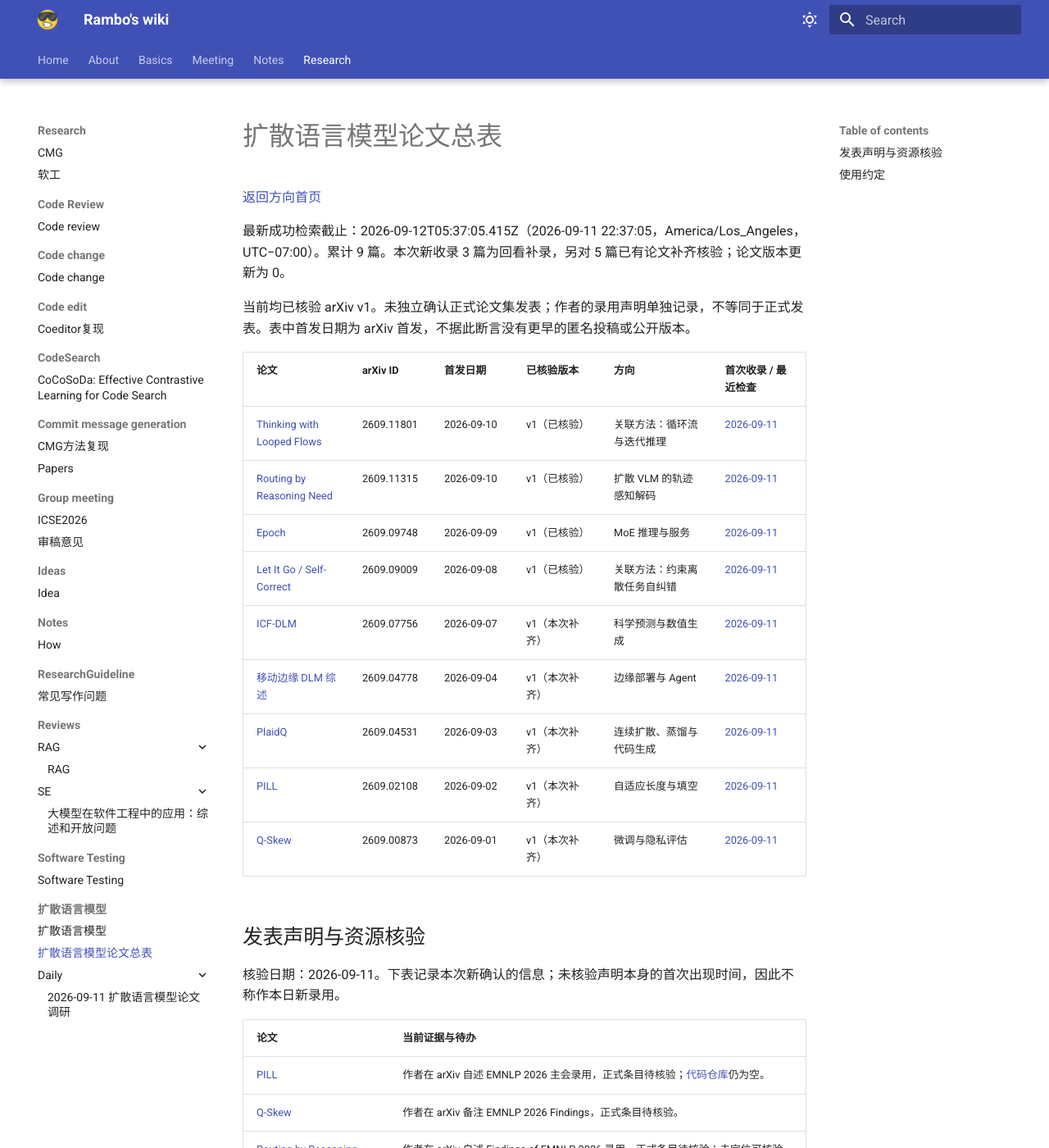
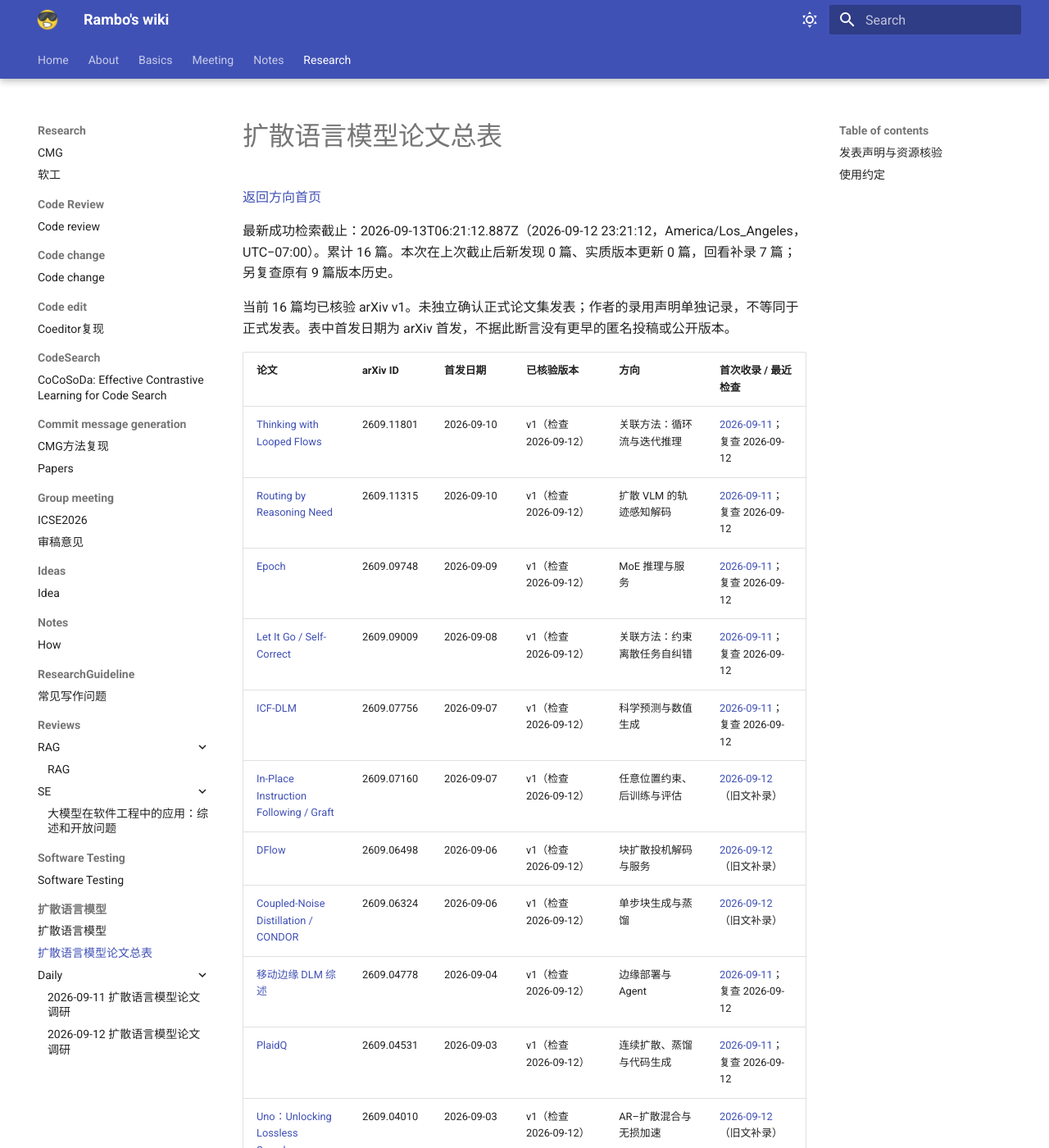
Before and after one commit to Rambo55555/wiki, an MkDocs documentation site: the page built from docs/Research/扩散语言模型/papers.md, in a window 1280 px wide and 1400 px high. Shown: the whole window at 82% size. Built offline with MkDocs 1.6.1 and Material for MkDocs 9.7.7, drawn with Linux system fonts in a browser that asks for light colours; some of the changed text lies outside the part shown.

Commit message:
docs(research): add 2026-09-12 diffusion language model review

```diff
--- a/docs/Research/扩散语言模型/papers.md
+++ b/docs/Research/扩散语言模型/papers.md
@@ -2,37 +2,51 @@
 
 [返回方向首页](index.md)
 
-最新成功检索截止：2026-09-12T05:37:05.415Z（2026-09-11 22:37:05，America/Los_Angeles，UTC−07:00）。累计 9 篇。本次新收录 3 篇为回看补录，另对 5 篇已有论文补齐核验；论文版本更新为 0。
+最新成功检索截止：2026-09-13T06:21:12.887Z（2026-09-12 23:21:12，America/Los_Angeles，UTC−07:00）。累计 16 篇。本次在上次截止后新发现 0 篇、实质版本更新 0 篇，回看补录 7 篇；另复查原有 9 篇版本历史。
 
-当前均已核验 arXiv v1。未独立确认正式论文集发表；作者的录用声明单独记录，不等同于正式发表。表中首发日期为 arXiv 首发，不据此断言没有更早的匿名投稿或公开版本。
+当前 16 篇均已核验 arXiv v1。未独立确认正式论文集发表；作者的录用声明单独记录，不等同于正式发表。表中首发日期为 arXiv 首发，不据此断言没有更早的匿名投稿或公开版本。
 
 | 论文 | arXiv ID | 首发日期 | 已核验版本 | 方向 | 首次收录 / 最近检查 |
 | --- | --- | --- | --- | --- | --- |
-| [Thinking with Looped Flows](https://arxiv.org/abs/2609.11801) | 2609.11801 | 2026-09-10 | v1（已核验） | 关联方法：循环流与迭代推理 | [2026-09-11](daily/2026-09-11.md) |
-| [Routing by Reasoning Need](https://arxiv.org/abs/2609.11315) | 2609.11315 | 2026-09-10 | v1（已核验） | 扩散 VLM 的轨迹感知解码 | [2026-09-11](daily/2026-09-11.md) |
-| [Epoch](https://arxiv.org/abs/2609.09748) | 2609.09748 | 2026-09-09 | v1（已核验） | MoE 推理与服务 | [2026-09-11](daily/2026-09-11.md) |
-| [Let It Go / Self-Correct](https://arxiv.org/abs/2609.09009) | 2609.09009 | 2026-09-08 | v1（已核验） | 关联方法：约束离散任务自纠错 | [2026-09-11](daily/2026-09-11.md) |
-| [ICF-DLM](https://arxiv.org/abs/2609.07756) | 2609.07756 | 2026-09-07 | v1（本次补齐） | 科学预测与数值生成 | [2026-09-11](daily/2026-09-11.md) |
-| [移动边缘 DLM 综述](https://arxiv.org/abs/2609.04778) | 2609.04778 | 2026-09-04 | v1（本次补齐） | 边缘部署与 Agent | [2026-09-11](daily/2026-09-11.md) |
-| [PlaidQ](https://arxiv.org/abs/2609.04531) | 2609.04531 | 2026-09-03 | v1（本次补齐） | 连续扩散、蒸馏与代码生成 | [2026-09-11](daily/2026-09-11.md) |
-| [PILL](https://arxiv.org/abs/2609.02108) | 2609.02108 | 2026-09-02 | v1（本次补齐） | 自适应长度与填空 | [2026-09-11](daily/2026-09-11.md) |
-| [Q-Skew](https://arxiv.org/abs/2609.00873) | 2609.00873 | 2026-09-01 | v1（本次补齐） | 微调与隐私评估 | [2026-09-11](daily/2026-09-11.md) |
+| [Thinking with Looped Flows](https://arxiv.org/abs/2609.11801) | 2609.11801 | 2026-09-10 | v1（检查 2026-09-12） | 关联方法：循环流与迭代推理 | [2026-09-11](daily/2026-09-11.md)；复查 2026-09-12 |
+| [Routing by Reasoning Need](https://arxiv.org/abs/2609.11315) | 2609.11315 | 2026-09-10 | v1（检查 2026-09-12） | 扩散 VLM 的轨迹感知解码 | [2026-09-11](daily/2026-09-11.md)；复查 2026-09-12 |
+| [Epoch](https://arxiv.org/abs/2609.09748) | 2609.09748 | 2026-09-09 | v1（检查 2026-09-12） | MoE 推理与服务 | [2026-09-11](daily/2026-09-11.md)；复查 2026-09-12 |
+| [Let It Go / Self-Correct](https://arxiv.org/abs/2609.09009) | 2609.09009 | 2026-09-08 | v1（检查 2026-09-12） | 关联方法：约束离散任务自纠错 | [2026-09-11](daily/2026-09-11.md)；复查 2026-09-12 |
+| [ICF-DLM](https://arxiv.org/abs/2609.07756) | 2609.07756 | 2026-09-07 | v1（检查 2026-09-12） | 科学预测与数值生成 | [2026-09-11](daily/2026-09-11.md)；复查 2026-09-12 |
+| [In-Place Instruction Following / Graft](https://arxiv.org/abs/2609.07160) | 2609.07160 | 2026-09-07 | v1（检查 2026-09-12） | 任意位置约束、后训练与评估 | [2026-09-12](daily/2026-09-12.md)（旧文补录） |
+| [DFlow](https://arxiv.org/abs/2609.06498) | 2609.06498 | 2026-09-06 | v1（检查 2026-09-12） | 块扩散投机解码与服务 | [2026-09-12](daily/2026-09-12.md)（旧文补录） |
+| [Coupled-Noise Distillation / CONDOR](https://arxiv.org/abs/2609.06324) | 2609.06324 | 2026-09-06 | v1（检查 2026-09-12） | 单步块生成与蒸馏 | [2026-09-12](daily/2026-09-12.md)（旧文补录） |
+| [移动边缘 DLM 综述](https://arxiv.org/abs/2609.04778) | 2609.04778 | 2026-09-04 | v1（检查 2026-09-12） | 边缘部署与 Agent | [2026-09-11](daily/2026-09-11.md)；复查 2026-09-12 |
+| [PlaidQ](https://arxiv.org/abs/2609.04531) | 2609.04531 | 2026-09-03 | v1（检查 2026-09-12） | 连续扩散、蒸馏与代码生成 | [2026-09-11](daily/2026-09-11.md)；复查 2026-09-12 |
+| [Uno：Unlocking Lossless Speedups](https://arxiv.org/abs/2609.04010) | 2609.04010 | 2026-09-03 | v1（检查 2026-09-12） | AR–扩散混合与无损加速 | [2026-09-12](daily/2026-09-12.md)（旧文补录） |
+| [PILL](https://arxiv.org/abs/2609.02108) | 2609.02108 | 2026-09-02 | v1（检查 2026-09-12） | 自适应长度与填空 | [2026-09-11](daily/2026-09-11.md)；复查 2026-09-12 |
+| [Q-Skew](https://arxiv.org/abs/2609.00873) | 2609.00873 | 2026-09-01 | v1（检查 2026-09-12） | 微调与隐私评估 | [2026-09-11](daily/2026-09-11.md)；复查 2026-09-12 |
+| [Beyond Token Positions / RAEC](https://arxiv.org/abs/2609.00495) | 2609.00495 | 2026-08-31 | v1（检查 2026-09-12） | 去噪步骤上的安全对齐 | [2026-09-12](daily/2026-09-12.md)（旧文补录） |
+| [CARVE](https://arxiv.org/abs/2608.30922) | 2608.30922 | 2026-08-31 | v1（检查 2026-09-12） | 免训练可变长度解码 | [2026-09-12](daily/2026-09-12.md)（旧文补录） |
+| [DiffPDE](https://arxiv.org/abs/2608.30532) | 2608.30532 | 2026-08-31 | v1（检查 2026-09-12） | 代码修复、执行反馈与 RL | [2026-09-12](daily/2026-09-12.md)（旧文补录） |
 
 ## 发表声明与资源核验
 
-核验日期：2026-09-11。下表记录本次新确认的信息；未核验声明本身的首次出现时间，因此不称作本日新录用。
+核验日期：2026-09-12。作者自述录用与正式论文集确认分开记录；“仓库存在”与“有可运行实现”也分开记录。
 
 | 论文 | 当前证据与待办 |
 | --- | --- |
+| [Uno](https://arxiv.org/abs/2609.04010) | [代码仓库](https://github.com/ifm-ai/uno)为非空公开实现，含训练、推理、评测与复现脚本；[Hugging Face 集合](https://huggingface.co/collections/s-sahoo/uno)有可访问模型条目。只核验可得性，未复现数值。 |
+| [CARVE](https://arxiv.org/abs/2608.30922) | 作者在 arXiv 备注 EMNLP 2026 Findings，正式条目待核验；[代码仓库](https://github.com/wailji/CARVE)为非空公开实现，含三类模型后端与四个 benchmark 脚本。 |
+| [Beyond Token Positions / RAEC](https://arxiv.org/abs/2609.00495) | 作者在 arXiv 备注 Accepted by EMNLP 2026，正式条目待核验；[仓库](https://github.com/Glresearch1/RAEC)只有 1 字节占位文件，无可运行实现。 |
+| [DiffPDE](https://arxiv.org/abs/2608.30532) | [作者仓库](https://github.com/GU0vvx/DiffPDE)只有一个 164 字节 README，尚无实现、权重或数据。 |
+| [In-Place Instruction Following / Graft](https://arxiv.org/abs/2609.07160) | [匿名项目链接](https://anonymous.4open.science/r/Graft-36B5)可解析，但本次不能独立枚举或下载文件；可复现性待核验。 |
+| [DFlow](https://arxiv.org/abs/2609.06498) | 正文可读，未定位作者官方代码或检查点；所用 ShareGPT 为外部数据。 |
+| [Coupled-Noise Distillation / CONDOR](https://arxiv.org/abs/2609.06324) | 正文称人评标签随代码发布，但没有给出可定位仓库，本次也未找到官方入口。 |
 | [PILL](https://arxiv.org/abs/2609.02108) | 作者在 arXiv 自述 EMNLP 2026 主会录用，正式条目待核验；[代码仓库](https://github.com/Hsu1023/PILL)仍为空。 |
 | [Q-Skew](https://arxiv.org/abs/2609.00873) | 作者在 arXiv 备注 EMNLP 2026 Findings，正式条目待核验。 |
-| [Routing by Reasoning Need](https://arxiv.org/abs/2609.11315) | 作者在 arXiv 自述 Findings of EMNLP 2026 录用，正式条目待核验；未定位可核验的作者代码。 |
-| [PlaidQ](https://arxiv.org/abs/2609.04531) | [作者给出的仓库](https://github.com/pengzhangzhi/plaidq)返回 404，代码和权重可下载性未确认。 |
-| [Let It Go / Self-Correct](https://arxiv.org/abs/2609.09009) | 正文承诺[官方仓库](https://github.com/MariiaDrozdova/continuous_diffusion_for_constrained_tasks)，但本次确认为空；属于关联方法。 |
+| [Routing by Reasoning Need](https://arxiv.org/abs/2609.11315) | 作者在 arXiv 自述 Findings of EMNLP 2026 录用，正式论文集待核验；未定位可核验的作者代码。 |
+| [PlaidQ](https://arxiv.org/abs/2609.04531) | [作者给出的仓库](https://github.com/pengzhangzhi/plaidq)仍返回 404，代码和权重可下载性未确认。 |
+| [Let It Go / Self-Correct](https://arxiv.org/abs/2609.09009) | 正文承诺[官方仓库](https://github.com/MariiaDrozdova/continuous_diffusion_for_constrained_tasks)，当前仍为空；属于关联方法。 |
 | [Thinking with Looped Flows](https://arxiv.org/abs/2609.11801) | 未定位可核验的作者代码；属于关联方法，不能把其 ARC pass@2 写成语言模型通用准确率。 |
 
 ## 使用约定
 
-- arXiv ID 去掉 `vN` 后作为去重键。已经收录的论文只在存在实质版本变化、确认发表或官方资源发布时再次作为更新报道。
+- arXiv ID 去掉 `vN` 后作为去重键。已经收录的论文只在存在实质版本变化、确认发表、官方资源发布或重要核验补充时再次作为更新报道。
 - 新版应保留首发日期，并另外记录新版日期、版本号和具体变化。单纯再次搜到同一摘要不构成更新。
-- 若获取不到版本历史、全文或代码，保留“未核验”状态，后续成功核验时再补齐。
+- “旧文补录”表示此前应纳入但漏收的论文，不代表日报当天公开。若获取不到版本历史、全文或代码，保留“未核验”状态，后续成功核验时再补齐。
```
Also changed, not shown: docs/Research/扩散语言模型/daily/2026-09-12.md (added, +147 -0 lines), docs/Research/扩散语言模型/index.md (+6 -5 lines).
